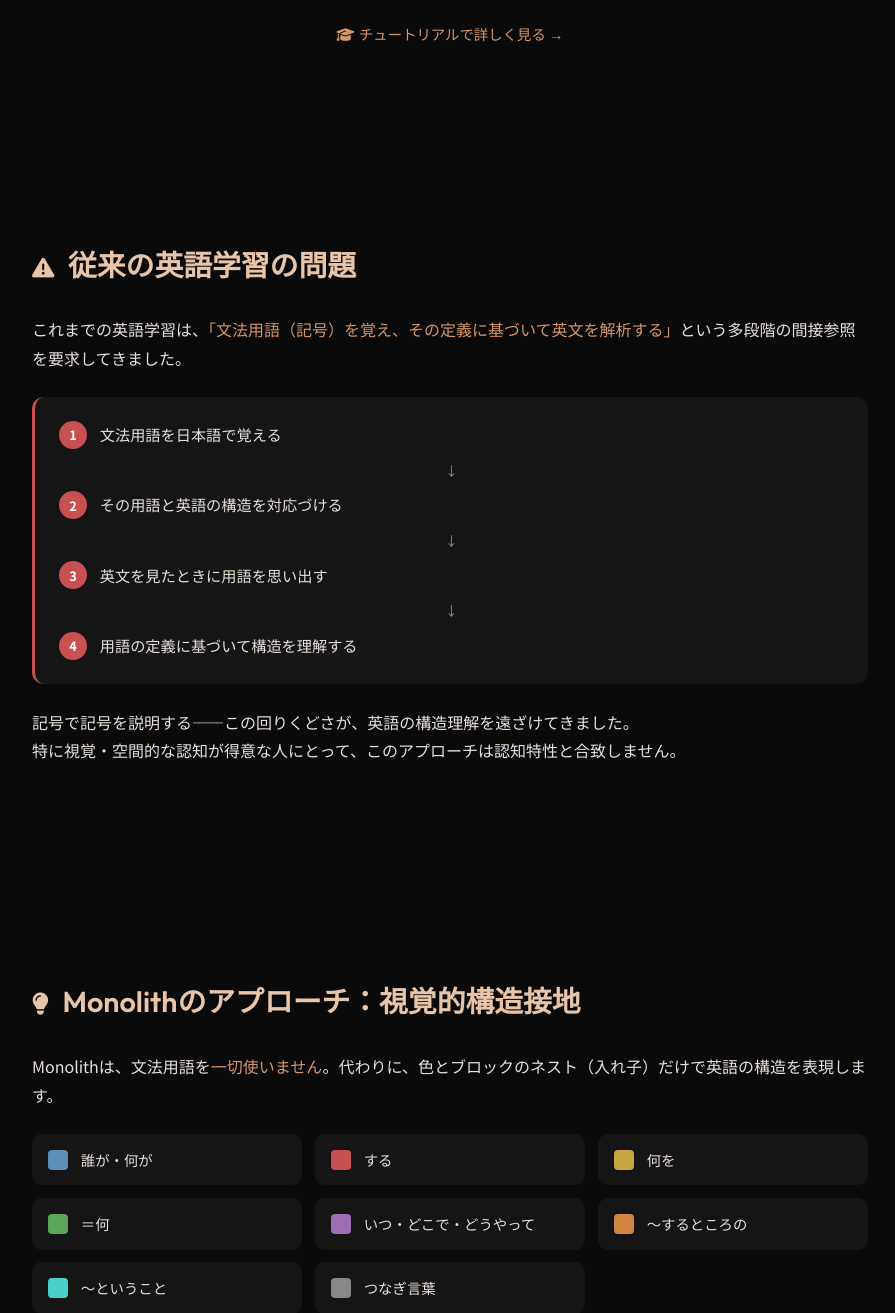
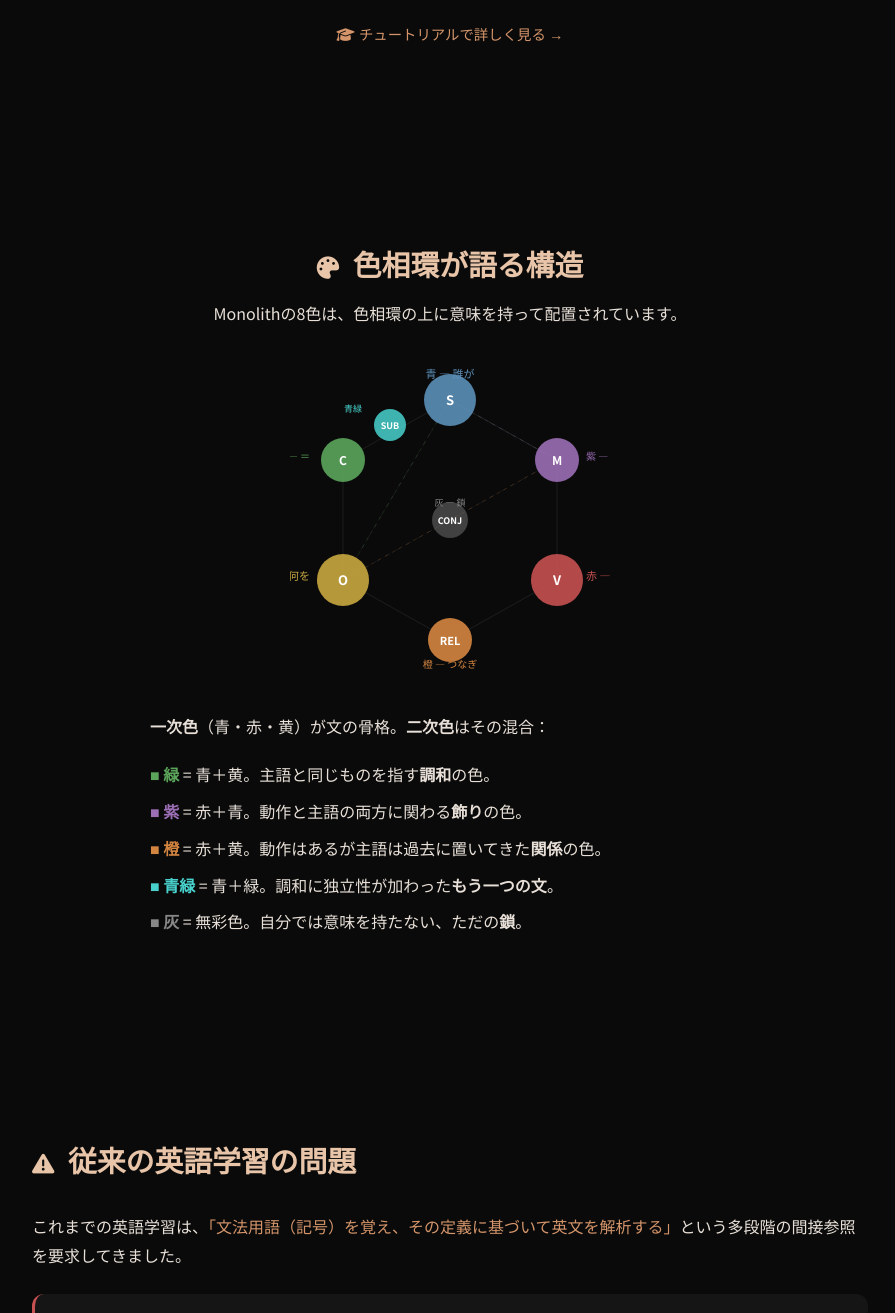
Before and after one commit to goodsun/monolith, a Flask app: page / in a window 1280 px wide. Shown: the part 1195-2508 px from the top of the page, without its empty margins (190-1085 px from the left). Run offline with Flask 3, Linux system fonts and the light colour scheme.

Commit message:
LP: color wheel hexagon layout (6 roles + SUB on edge + CONJ center); fix O/C color swap in demo blocks

```diff
--- a/templates/lp.html
+++ b/templates/lp.html
@@ -492,8 +492,8 @@ footer a { color: var(--accent); text-decoration: none; }
 
 .m-block.r-S   { border-color: #4a9eff; background: rgba(74,158,255,0.1); }
 .m-block.r-V   { border-color: #ff6b6b; background: rgba(255,107,107,0.1); }
-.m-block.r-O   { border-color: #51cf66; background: rgba(81,207,102,0.1); }
-.m-block.r-C   { border-color: #ffd43b; background: rgba(255,212,59,0.1); }
+.m-block.r-O   { border-color: #ffd43b; background: rgba(255,212,59,0.1); }
+.m-block.r-C   { border-color: #51cf66; background: rgba(81,207,102,0.1); }
 .m-block.r-M   { border-color: #b197fc; background: rgba(177,151,252,0.1); }
 .m-block.r-CONJ { border-color: #868e96; background: rgba(134,142,150,0.1); }
 .m-block.r-REL { border-color: #ff922b; background: rgba(255,146,43,0.1); }
@@ -501,8 +501,8 @@ footer a { color: var(--accent); text-decoration: none; }
 
 .m-block.r-S .m-text   { color: #4a9eff; }
 .m-block.r-V .m-text   { color: #ff6b6b; }
-.m-block.r-O .m-text   { color: #51cf66; }
-.m-block.r-C .m-text   { color: #ffd43b; }
+.m-block.r-O .m-text   { color: #ffd43b; }
+.m-block.r-C .m-text   { color: #51cf66; }
 .m-block.r-M .m-text   { color: #b197fc; }
 .m-block.r-CONJ .m-text { color: #868e96; }
 .m-block.r-REL .m-text { color: #ff922b; }
@@ -613,6 +613,82 @@ footer a { color: var(--accent); text-decoration: none; }
     これだけ。これが英語の骨格です。
   </p>
   <a href="/tutorial" style="color:var(--accent); text-decoration:none; font-size:0.9rem;"><i class="fas fa-graduation-cap" style="margin-right:0.3em"></i>チュートリアルで詳しく見る →</a>
+</section>
+
+<!-- Color Wheel -->
+<section style="text-align:center">
+  <h2 style="border:none; margin-bottom:0.5rem;"><i class="fas fa-palette"></i> 色相環が語る構造</h2>
+  <p style="margin-bottom:2rem;">Monolithの8色は、色相環の上に意味を持って配置されています。</p>
+
+  <div style="position:relative; width:320px; height:320px; margin:0 auto 2rem;">
+    <svg viewBox="0 0 320 320" width="320" height="320">
+      <!-- Hexagon outline (6 main roles) -->
+      <polygon points="160,40 267,100 267,220 160,280 53,220 53,100" fill="none" stroke="rgba(255,255,255,0.08)" stroke-width="1"/>
+
+      <!-- Primary triangle (S-V-O) dashed -->
+      <line x1="160" y1="40" x2="53" y2="220" stroke="rgba(255,255,255,0.06)" stroke-width="1" stroke-dasharray="6"/>
+      <line x1="53" y1="220" x2="267" y2="100" stroke="rgba(255,255,255,0.06)" stroke-width="1" stroke-dasharray="6"/>
+      <line x1="267" y1="100" x2="160" y2="40" stroke="rgba(255,255,255,0.06)" stroke-width="1" stroke-dasharray="6"/>
+
+      <!-- Mixing lines: primary → secondary -->
+      <line x1="160" y1="40" x2="53" y2="220" stroke="#5ba55b" stroke-width="1" opacity="0.2" stroke-dasharray="4"/>
+      <line x1="160" y1="40" x2="267" y2="100" stroke="#9b6eb5" stroke-width="1" opacity="0.2" stroke-dasharray="4"/>
+      <line x1="53" y1="220" x2="267" y2="100" stroke="#d48540" stroke-width="1" opacity="0.2" stroke-dasharray="4"/>
+
+      <!-- Hex vertices — color wheel order: S(top) → M(upper-right) → V(lower-right) → O(bottom) → REL(lower-left) → C(upper-left) -->
+      <!-- Wait: actual color wheel: blue→purple→red→orange→yellow→green -->
+      <!-- So: S=blue(top) → M=purple(upper-right) → V=red(lower-right) → REL=orange(bottom) → O=yellow(lower-left) → C=green(upper-left) -->
+
+      <!-- S = Blue — top -->
+      <circle cx="160" cy="40" r="26" fill="#5b8fb9" opacity="0.9"/>
+      <text x="160" y="45" text-anchor="middle" fill="white" font-size="13" font-weight="600">S</text>
+      <text x="160" y="18" text-anchor="middle" fill="#5b8fb9" font-size="11">青 — 誰が</text>
+
+      <!-- M = Purple — upper-right -->
+      <circle cx="267" cy="100" r="22" fill="#9b6eb5" opacity="0.9"/>
+      <text x="267" y="105" text-anchor="middle" fill="white" font-size="12" font-weight="600">M</text>
+      <text x="296" y="100" text-anchor="start" fill="#9b6eb5" font-size="10">紫 — 飾り</text>
+
+      <!-- V = Red — lower-right -->
+      <circle cx="267" cy="220" r="26" fill="#c75050" opacity="0.9"/>
+      <text x="267" y="225" text-anchor="middle" fill="white" font-size="13" font-weight="600">V</text>
+      <text x="296" y="220" text-anchor="start" fill="#c75050" font-size="11">赤 — どうした</text>
+
+      <!-- REL = Orange — bottom -->
+      <circle cx="160" cy="280" r="22" fill="#d48540" opacity="0.9"/>
+      <text x="160" y="285" text-anchor="middle" fill="white" font-size="11" font-weight="600">REL</text>
+      <text x="160" y="308" text-anchor="middle" fill="#d48540" font-size="10">橙 — つなぎ</text>
+
+      <!-- O = Yellow — lower-left -->
+      <circle cx="53" cy="220" r="26" fill="#c7a840" opacity="0.9"/>
+      <text x="53" y="225" text-anchor="middle" fill="white" font-size="13" font-weight="600">O</text>
+      <text x="20" y="220" text-anchor="end" fill="#c7a840" font-size="11">黄 — 何を</text>
+
+      <!-- C = Green — upper-left -->
+      <circle cx="53" cy="100" r="22" fill="#5ba55b" opacity="0.9"/>
+      <text x="53" y="105" text-anchor="middle" fill="white" font-size="12" font-weight="600">C</text>
+      <text x="20" y="100" text-anchor="end" fill="#5ba55b" font-size="10">緑 — ＝</text>
+
+      <!-- SUB = Teal — on the edge between S(blue) and C(green), upper-left side -->
+      <circle cx="100" cy="65" r="16" fill="#48d1cc" opacity="0.85"/>
+      <text x="100" y="69" text-anchor="middle" fill="white" font-size="9" font-weight="600">SUB</text>
+      <text x="72" y="52" text-anchor="end" fill="#48d1cc" font-size="9">青緑</text>
+
+      <!-- CONJ = Gray — center -->
+      <circle cx="160" cy="160" r="18" fill="#666" opacity="0.6"/>
+      <text x="160" y="164" text-anchor="middle" fill="white" font-size="9" font-weight="600">CONJ</text>
+      <text x="160" y="146" text-anchor="middle" fill="#888" font-size="9">灰 — 鎖</text>
+    </svg>
+  </div>
+
+  <div style="max-width:600px; margin:0 auto; text-align:left; font-size:0.9rem; color:var(--text-light); line-height:1.8;">
+    <p><strong style="color:var(--text)">一次色</strong>（青・赤・黄）が文の骨格。<strong style="color:var(--text)">二次色</strong>はその混合：</p>
+    <p style="margin:0.5rem 0;"><span style="color:#5ba55b">■</span> <strong style="color:#5ba55b">緑</strong> = 青＋黄。主語と同じものを指す<strong style="color:var(--text)">調和</strong>の色。</p>
+    <p style="margin:0.5rem 0;"><span style="color:#9b6eb5">■</span> <strong style="color:#9b6eb5">紫</strong> = 赤＋青。動作と主語の両方に関わる<strong style="color:var(--text)">飾り</strong>の色。</p>
+    <p style="margin:0.5rem 0;"><span style="color:#d48540">■</span> <strong style="color:#d48540">橙</strong> = 赤＋黄。動作はあるが主語は過去に置いてきた<strong style="color:var(--text)">関係</strong>の色。</p>
+    <p style="margin:0.5rem 0;"><span style="color:#48d1cc">■</span> <strong style="color:#48d1cc">青緑</strong> = 青＋緑。調和に独立性が加わった<strong style="color:var(--text)">もう一つの文</strong>。</p>
+    <p style="margin:0.5rem 0;"><span style="color:#888">■</span> <strong style="color:#888">灰</strong> = 無彩色。自分では意味を持たない、ただの<strong style="color:var(--text)">鎖</strong>。</p>
+  </div>
 </section>
 
 <!-- Problem -->
```
